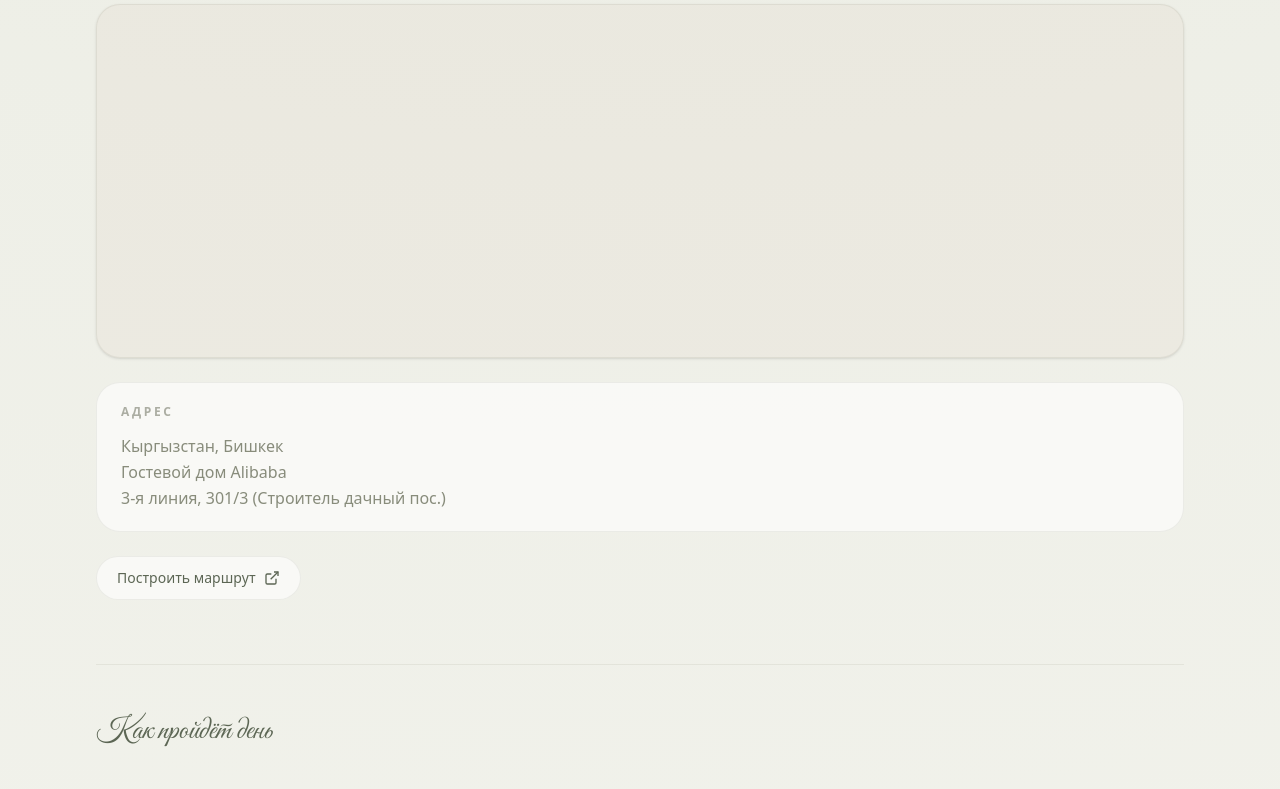
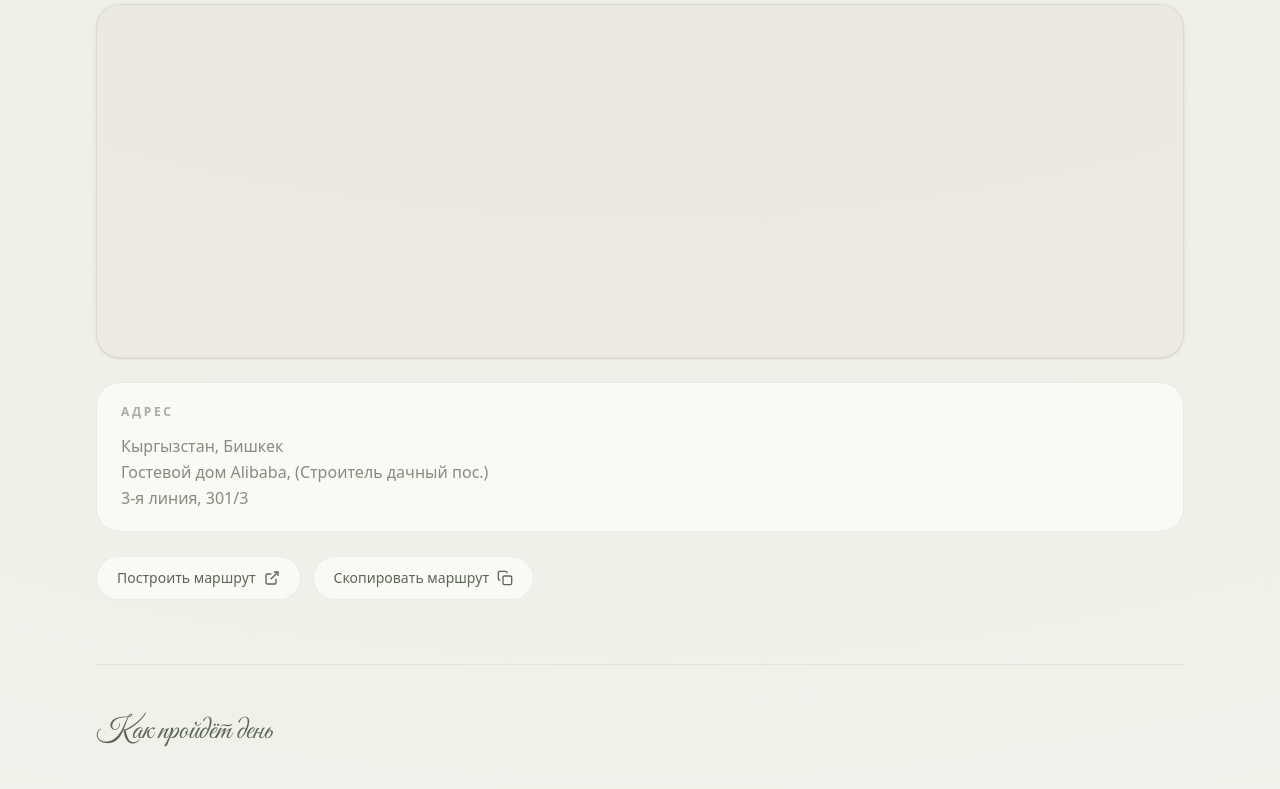
Before and after one commit to SashaRdzn/wend, a React (Vite) app in the folder frontend/: page / in a window 1280 px wide. Shown: the part 2590-3379 px from the top of the page. Built offline with nearby package versions, Linux system fonts and the light colour scheme.

Commit message:
fix addres

```diff
--- a/frontend/src/WeddingLanding.tsx
+++ b/frontend/src/WeddingLanding.tsx
@@ -21,6 +21,7 @@ import {
   VENUE_ADDRESS_LINES,
   VENUE_LAT,
   VENUE_LON,
+  VENUE_ROUTE_COPY_LINE,
   WEDDING_DATE,
   WEDDING_HOST_EUGENE_CONTACT_URL,
   WEDDING_TELEGRAM_CHAT_URL,
@@ -258,6 +259,7 @@ export function WeddingLanding({
   const [eggThirdDone, setEggThirdDone] = useState(false)
 
   const [heartGameScore, setHeartGameScore] = useState(0)
+  const [routeAddressCopied, setRouteAddressCopied] = useState(false)
 
   const [openSiteRsvpDone, setOpenSiteRsvpDone] = useState(() => {
     try {
@@ -643,6 +645,7 @@ export function WeddingLanding({
                 ))}
               </address>
             </div>
+            <div className="flex flex-wrap gap-3">
               <a
                 href={TWO_GIS_DIRECTIONS_URL}
                 target="_blank"
@@ -656,6 +659,26 @@ export function WeddingLanding({
                   <line x1="10" y1="14" x2="21" y2="3" />
                 </svg>
               </a>
+              <button
+                type="button"
+                onClick={async () => {
+                  try {
+                    await navigator.clipboard.writeText(VENUE_ROUTE_COPY_LINE)
+                    setRouteAddressCopied(true)
+                    window.setTimeout(() => setRouteAddressCopied(false), 2000)
+                  } catch {
+                    /* ignore */
+                  }
+                }}
+                className="inline-flex min-h-[44px] items-center justify-center gap-2 rounded-full border border-ink/10 bg-white/60 px-4 py-2.5 text-sm font-medium text-champagne transition hover:bg-sand/50 active:scale-[0.98] sm:px-5"
+              >
+                <span>{routeAddressCopied ? 'Скопировано' : 'Скопировать маршрут'}</span>
+                <svg className="h-4 w-4" viewBox="0 0 24 24" fill="none" stroke="currentColor" strokeWidth="2">
+                  <rect x="9" y="9" width="13" height="13" rx="2" ry="2" />
+                  <path d="M5 15H4a2 2 0 0 1-2-2V4a2 2 0 0 1 2-2h9a2 2 0 0 1 2 2v1" />
+                </svg>
+              </button>
+            </div>
           </section>
 
           <section
--- a/frontend/src/weddingConstants.ts
+++ b/frontend/src/weddingConstants.ts
@@ -5,9 +5,11 @@ export const VENUE_LAT = 42.788006
 
 export const VENUE_ADDRESS_LINES = [
   'Кыргызстан, Бишкек',
-  'Гостевой дом Alibaba',
-  '3-я линия, 301/3 (Строитель дачный пос.)',
+  'Гостевой дом Alibaba, (Строитель дачный пос.)',
+  '3-я линия, 301/3',
 ] as const
+
+export const VENUE_ROUTE_COPY_LINE = VENUE_ADDRESS_LINES[2]
 
 export const TWO_GIS_DIRECTIONS_URL = `https://2gis.kg/bishkek/directions/points/%7C${VENUE_LON}%2C${VENUE_LAT}`
 
```
Lines whose indentation alone changed are shown as unchanged.
